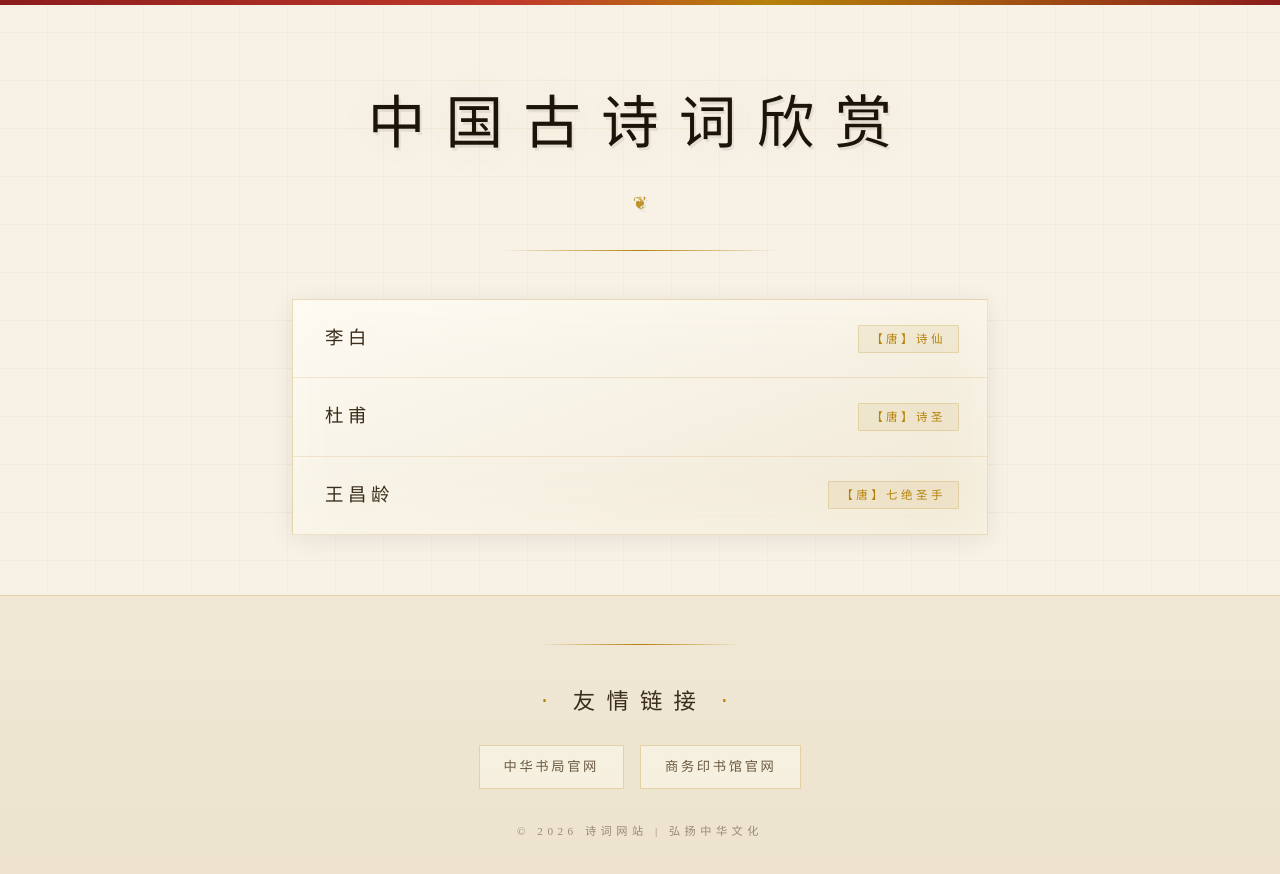
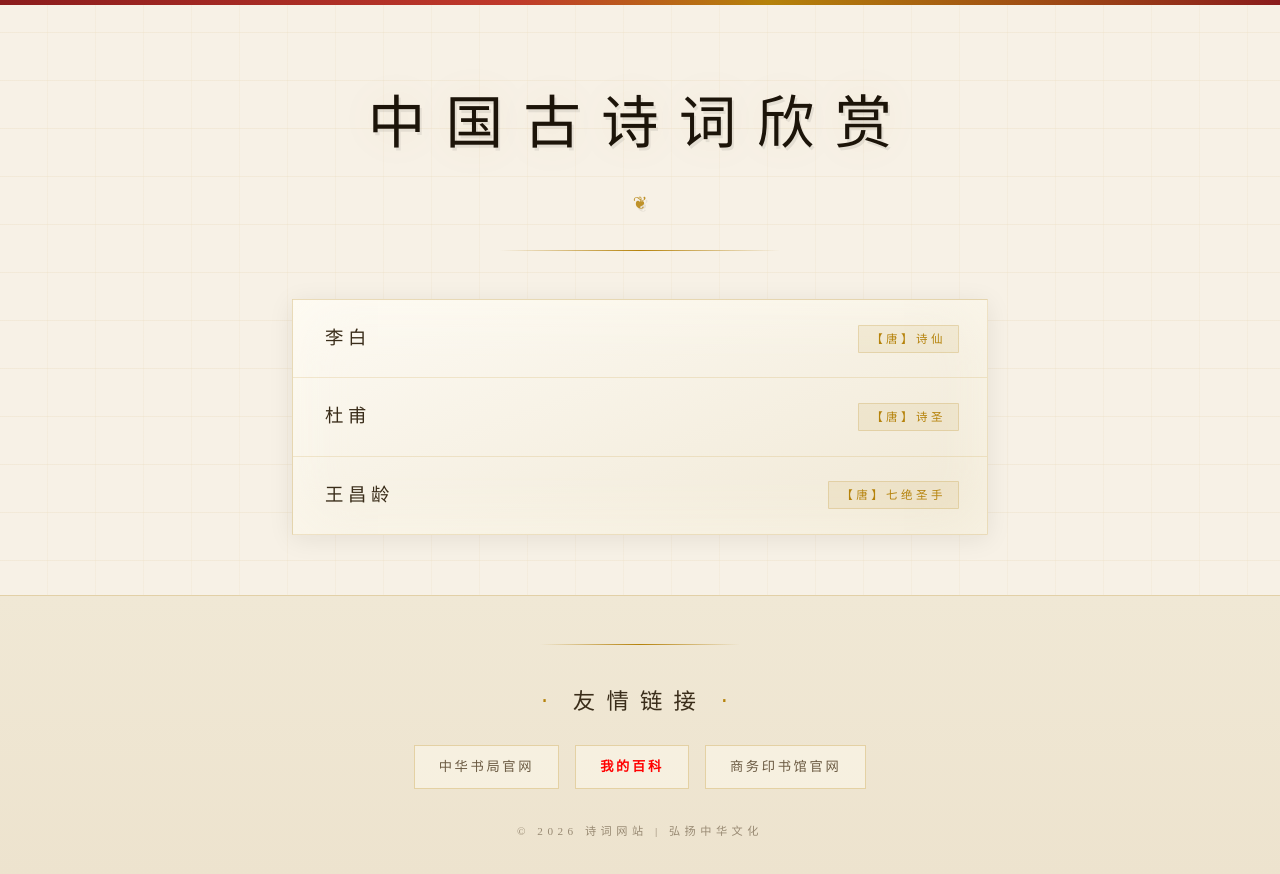
Before and after one commit to shaolude/zzac, a plain HTML site: page index.html in a window 1280 px wide. Drawn offline with Linux system fonts and the light colour scheme; a web font is replaced by a local one.

Commit message:
add 我的百科

```diff
--- a/index.html
+++ b/index.html
@@ -21,6 +21,9 @@
                 <a href="http://www.zhbc.com.cn/" target="_blank" rel="noopener noreferrer">
                     中华书局官网
                 </a>
+                <a href="https://baike.zirui.pp.ua/" target="_blank" rel="noopener noreferrer" style="color: red; font-weight: bold">
+                    我的百科
+                </a>
                 <a href="https://www.cp.com.cn/" target="_blank" rel="noopener noreferrer">
                     商务印书馆官网
                 </a>
```
